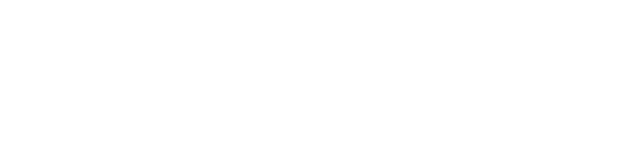
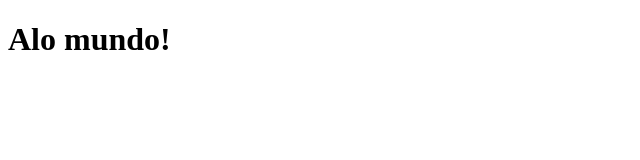
Before and after one commit to marcelorafaelfeil/repositorio-teste, a website: page src/index.html in a window 1280 px wide. Shown: the whole page, without its empty margins (0-640 px from the left). Drawn offline with Linux system fonts and the light colour scheme.

Commit message:
[4879652] - Adicionado título index

```diff
--- a/src/index.html
+++ b/src/index.html
@@ -6,6 +6,6 @@
   <title>Document</title>
 </head>
 <body>
-
+  <h1>Alo mundo!</h1>
 </body>
 </html>
```
